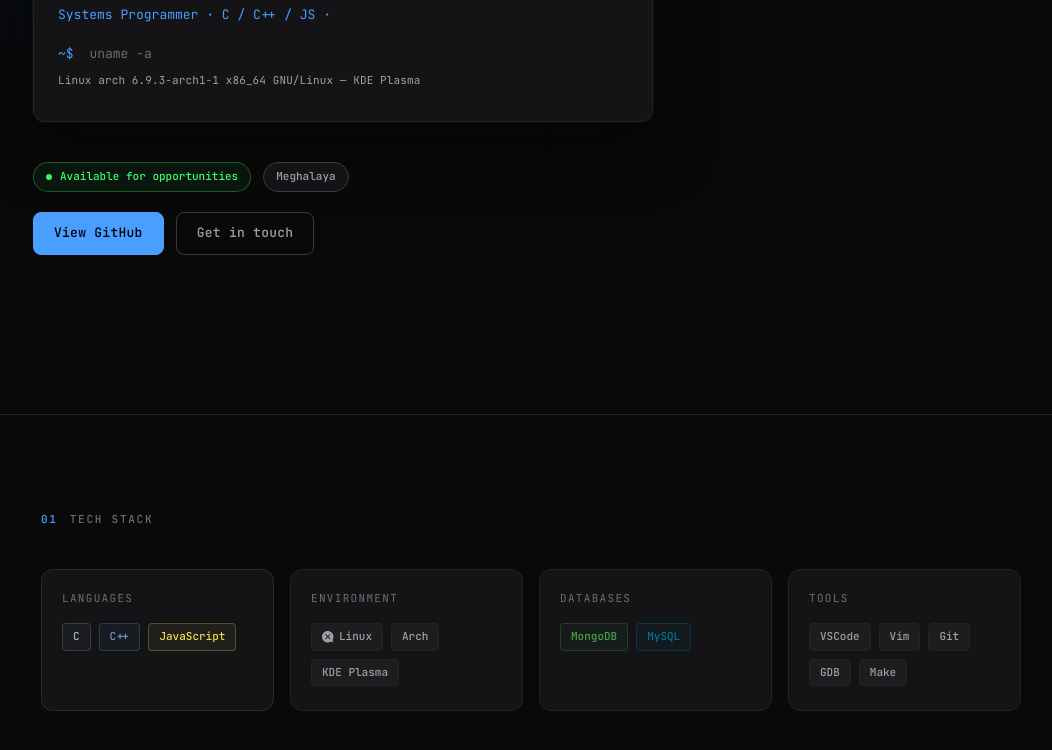
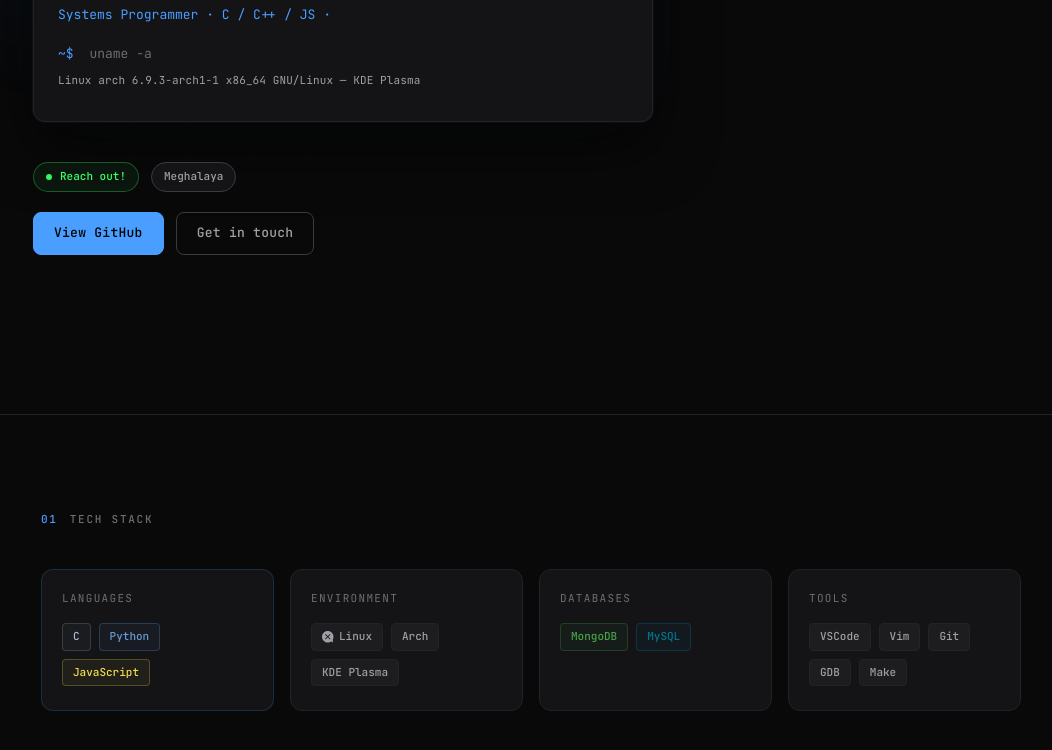
Before and after one commit to hendrixmk/dev, a plain HTML site: page index.html in a window 1280 px wide. Shown: the part 386-1136 px from the top of the page, without its empty margins (109-1161 px from the left). Drawn offline with Linux system fonts and the light colour scheme.

Commit message:
Update index.html
Change Paragraph texts

```diff
--- a/index.html
+++ b/index.html
@@ -87,7 +87,7 @@
           <div class="hero__badge-row">
             <span class="badge badge--active">
               <span class="badge__dot"></span>
-              Available for opportunities
+              Reach out!
             </span>
             <span class="badge badge--loc"> Meghalaya</span>
           </div>
@@ -115,7 +115,7 @@
             <h3 class="stack-card__title">Languages</h3>
             <div class="chip-row">
               <span class="chip chip--c">C</span>
-              <span class="chip chip--cpp">C++</span>
+              <span class="chip chip--cpp">Python</span>
               <span class="chip chip--js">JavaScript</span>
             </div>
           </div>
```
